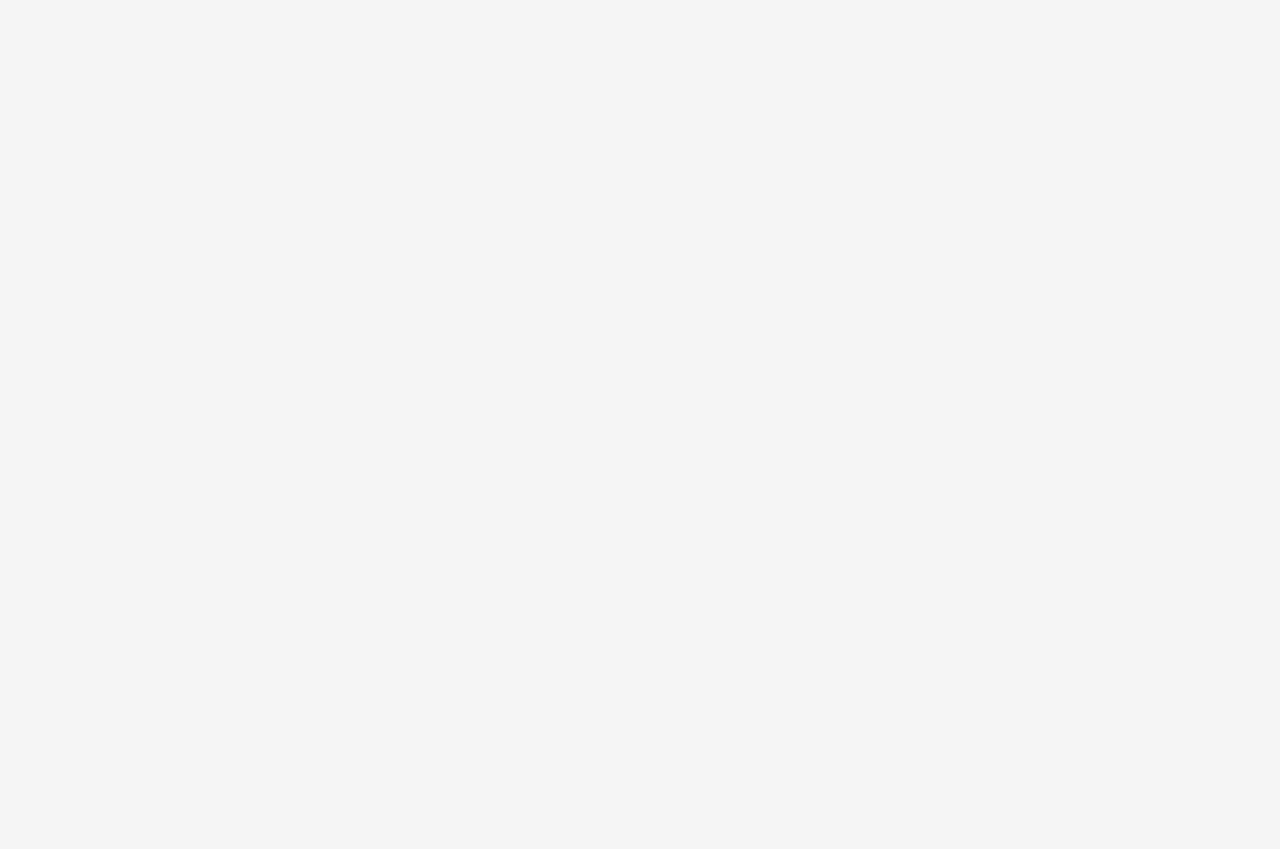
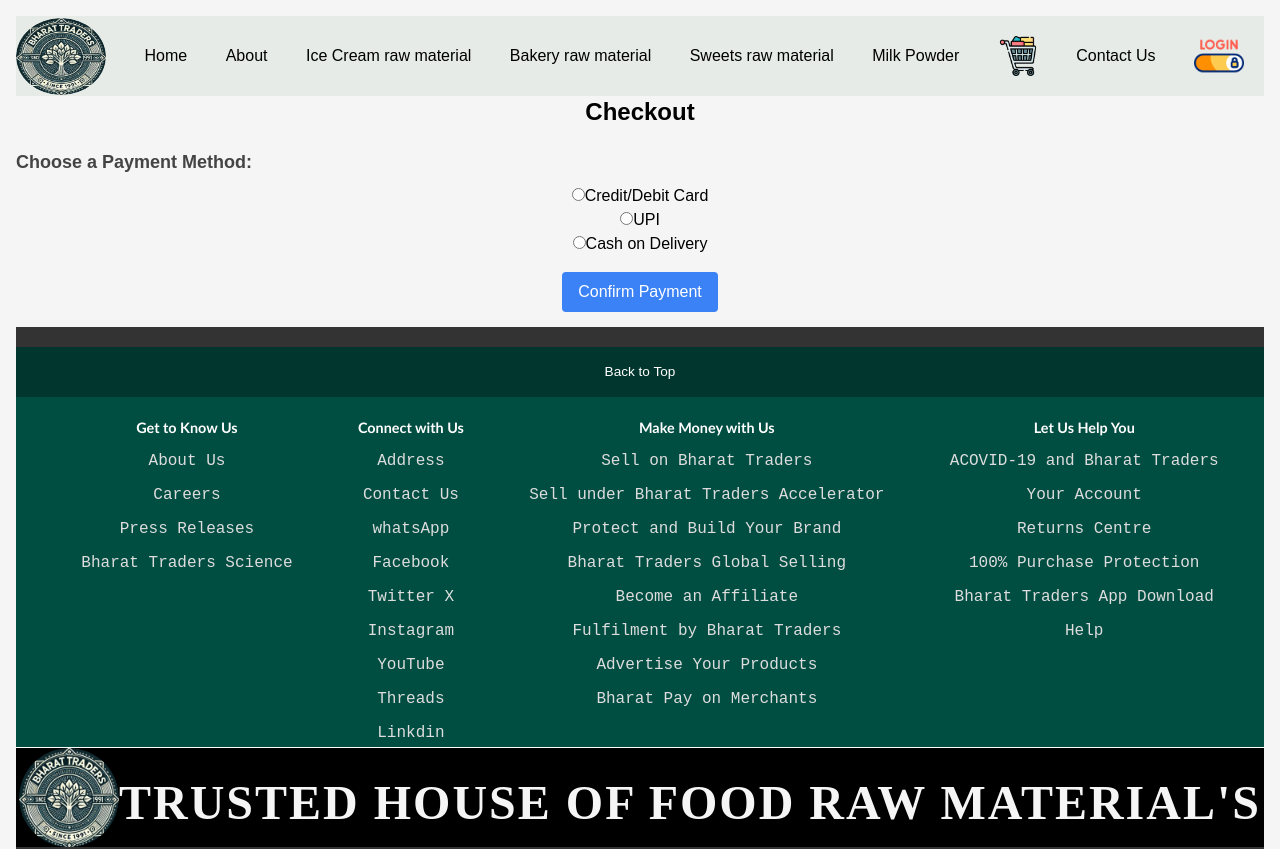
Before and after one commit to AdilKhan99/bharat-traders-webApp-ali, a React (Vite) app: page /checkout in a window 1280 px wide. Before the commit this address had no page. Shown: the top 849 px of the page. Before the commit the page ends 800 px from the top, so only its background shows below. Built offline with nearby package versions, Linux system fonts and the light colour scheme.

Commit message:
added chekout page

```diff
--- a/src/Bharat_traders/CartAssigned.jsx
+++ b/src/Bharat_traders/CartAssigned.jsx
@@ -206,16 +206,20 @@
 import Navbar from "./Navbar";
 import Footer from "./Footer";
 
+
+import { useNavigate } from "react-router-dom";
+
 const CartAssigned = () => {
   const [cartItems, setCartItems] = useState([]);
   const [total, setTotal] = useState(0);
-console.log("hi assignee");
+  const navigate = useNavigate();
+
+  console.log("hi assignee");
   useEffect(() => {
     const fetchCartItems = async () => {
       const cartId = localStorage.getItem("cartId");
       try {
-        // const response = await fetch(`http://localhost:8080/carts/${cartId}/items`);
-        const response = await fetch(`http://localhost:8080/cart-items/${cartId}/items`)
+        const response = await fetch(`http://localhost:8080/cart-items/${cartId}/items`);
         if (!response.ok) {
           throw new Error(`Failed to fetch cart items: ${response.status}`);
         }
@@ -238,6 +242,9 @@
     setTotal(totalPrice);
   };
 
+  const handleCheckout = () => {
+    navigate("/checkout");
+  };
 
   const handleUpdateQuantity = async (cartItemId, quantity) => {
     try {
@@ -285,7 +292,7 @@
 
   return (
     <div className="p-4">
-      <Navbar/>
+      <Navbar />
       <h1 className="text-2xl font-bold mb-4">Your Cart</h1>
       <table className="table-auto w-full border-collapse border border-gray-300">
         <caption className="text-lg font-bold mb-2">Your Selected Products</caption>
@@ -336,12 +343,18 @@
       </table>
       <div className="text-right mt-4">
         <h2 className="text-xl font-bold text-right">Total: ₹{total.toFixed(2)}</h2>
+        <button
+          onClick={handleCheckout}
+          className="bg-green-500 text-white px-4 py-2 rounded mt-4"
+        >
+          Proceed to Checkout
+        </button>
       </div>
-      <Footer/>
+      <Footer />
     </div>
-
   );
 };
 
 
+
 export default CartAssigned;
--- /dev/null
+++ b/src/Bharat_traders/Checkout.jsx
@@ -0,0 +1,63 @@
+import React, { useState } from "react";
+import Navbar from "./Navbar";
+import Footer from "./Footer";
+
+const Checkout = () => {
+  const [paymentMethod, setPaymentMethod] = useState("");
+
+  const handlePayment = () => {
+    if (!paymentMethod) {
+      alert("Please select a payment method.");
+      return;
+    }
+    alert(`Payment successful with ${paymentMethod}!`);
+  };
+
+  return (
+    <div className="p-4">
+      <Navbar />
+      <h1 className="text-2xl font-bold mb-4">Checkout</h1>
+      <div className="mb-4">
+        <h2 className="text-lg font-bold mb-2">Choose a Payment Method:</h2>
+        <div className="flex flex-col">
+          <label>
+            <input
+              type="radio"
+              name="paymentMethod"
+              value="Credit/Debit Card"
+              onChange={(e) => setPaymentMethod(e.target.value)}
+            />
+            Credit/Debit Card
+          </label>
+          <label>
+            <input
+              type="radio"
+              name="paymentMethod"
+              value="UPI"
+              onChange={(e) => setPaymentMethod(e.target.value)}
+            />
+            UPI
+          </label>
+          <label>
+            <input
+              type="radio"
+              name="paymentMethod"
+              value="Cash on Delivery"
+              onChange={(e) => setPaymentMethod(e.target.value)}
+            />
+            Cash on Delivery
+          </label>
+        </div>
+      </div>
+      <button
+        onClick={handlePayment}
+        className="bg-blue-500 text-white px-4 py-2 rounded"
+      >
+        Confirm Payment
+      </button>
+      <Footer />
+    </div>
+  );
+};
+
+export default Checkout;
--- a/src/Bharat_traders/Path.jsx
+++ b/src/Bharat_traders/Path.jsx
@@ -64,6 +64,7 @@
 import Login from './Login'
 import Verification from './Verification'
 import TermsAndPrivacy from './TermsAndPrivacy'
+import Checkout from "./Checkout";
 
 function Path() {
   return (
@@ -78,6 +79,7 @@
           <Route element={<Milk />} path="/Milk" />
           <Route element={<Cart />} path="/Cart" />
           <Route element={<CartAssigned />} path="/CartAssigned" />
+          <Route path="/checkout" element={<Checkout />} />
           {/* <Route element={<Cart/>} path="/CartAssigned" /> */}
           <Route element={<ContactUs />} path="/ContactUs" />
           <Route element={<CreateAccount />} path="/CreateAccount" />
```
Also changed, not shown: src/tailwind.css.
